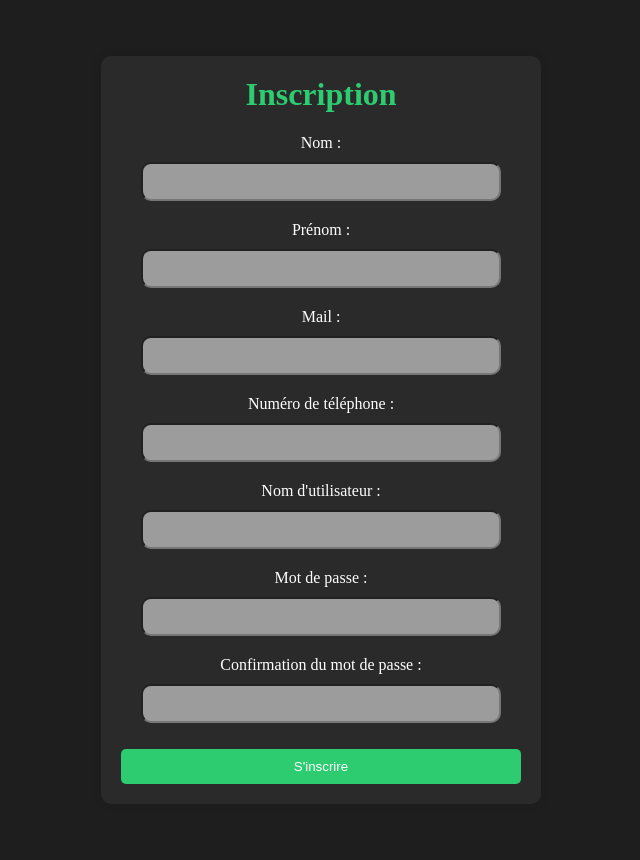
After one commit to lucille452/generateur_de_CV, a PHP site: page /Templates/sign_up.php in a window 1280 px wide. The commit adds this page. Shown: the whole page, without its empty margins (319-959 px from the left). Run offline with PHP 8.4, Linux system fonts and the light colour scheme.

Commit message:
connection / inscription check with bdd

```diff
--- a/Front/Css/sign_up.css
+++ b/Front/Css/sign_up.css
@@ -3,13 +3,13 @@ body {
     align-items: center;
     justify-content: center;
     height: 100vh;
-    margin: 50px;
+    margin: 30px;
     background-color: #1e1e1e;
     color: #fff;
 }
 
 .container {
-    width: 25%;
+    width: 50vh;
     background-color: #2a2a2a;
     padding: 20px;
     border-radius: 10px;
@@ -50,3 +50,14 @@ button {
 button:hover {
     background-color: #27ae60;
 }
+
+a {
+    padding-bottom: 15px;
+    color: #2ecc71;
+    text-decoration: none;
+}
+
+a:hover {
+    text-decoration: underline;
+    cursor: pointer;
+}
--- /dev/null
+++ b/Front/Templates/sign_up.php
@@ -0,0 +1,46 @@
+<?php
+include '../../server/register.php';
+?>
+
+<!DOCTYPE html>
+<html lang="en">
+<head>
+    <link rel="stylesheet" href="../Css/sign_up.css">
+    <meta charset="UTF-8">
+    <title>Inscription</title>
+</head>
+<body>
+<div class="container">
+    <h1>Inscription</h1>
+
+    <form action="" method="post">
+        <label>Nom :</label>
+        <input name="lastName" type="text" />
+
+        <label>Prénom :</label>
+        <input name="firstName" type="text" />
+
+        <label>Mail :</label>
+        <input name="email" type="email" />
+
+        <label>Numéro de téléphone :</label>
+        <input name="phone" type="number" />
+
+        <label>Nom d'utilisateur :</label>
+        <input name="username" type="text" />
+
+        <label>Mot de passe :</label>
+        <input name="password" type="password" />
+
+        <label>Confirmation du mot de passe :</label>
+        <input name="checkPassword" type="password" /></p>
+
+        <button type="submit" name="submit">S'inscrire</button>
+    </form>
+
+</div>
+
+<!--button retour a la page connexion-->
+
+</body>
+</html>
--- /dev/null
+++ b/server/register.php
@@ -0,0 +1,21 @@
+<?php
+
+$bdd = new PDO('mysql:host=localhost;dbname=database', 'root', '');
+
+
+if (isset($_POST['submit'])) {
+    $lastName = $_POST['lastName'];
+    $firstName = $_POST['firstName'];
+    $email = $_POST['email'];
+    $phone = $_POST['phone'];
+    $username = $_POST['username'];
+    $password = $_POST['password'];
+    $checkPassword = $_POST['checkPassword'];
+
+    if ($password == $checkPassword) {
+        $stmt = $bdd->prepare("INSERT INTO users (Last_name, First_name, Email, Phone_tel, Username, Password) VALUES (?, ?, ?, ?, ?, ?)");
+        $stmt->execute([$lastName, $firstName, $email, $phone, $username, $password]);
+        header('Location: ../Templates/connection.php');
+    }
+
+}
```
Also changed, not shown: Front/Templates/sign_in.php (added, +34 -0 lines), server/connection.php (added, +22 -0 lines).
